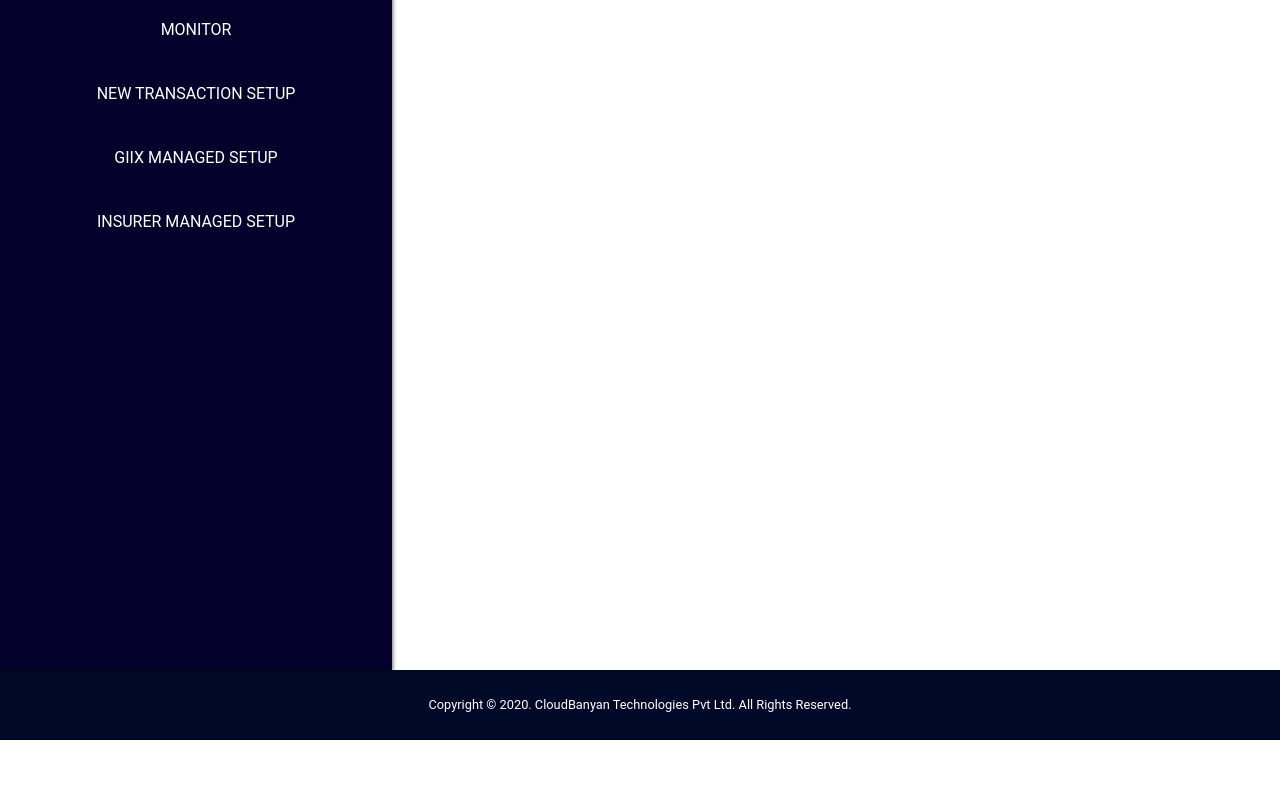
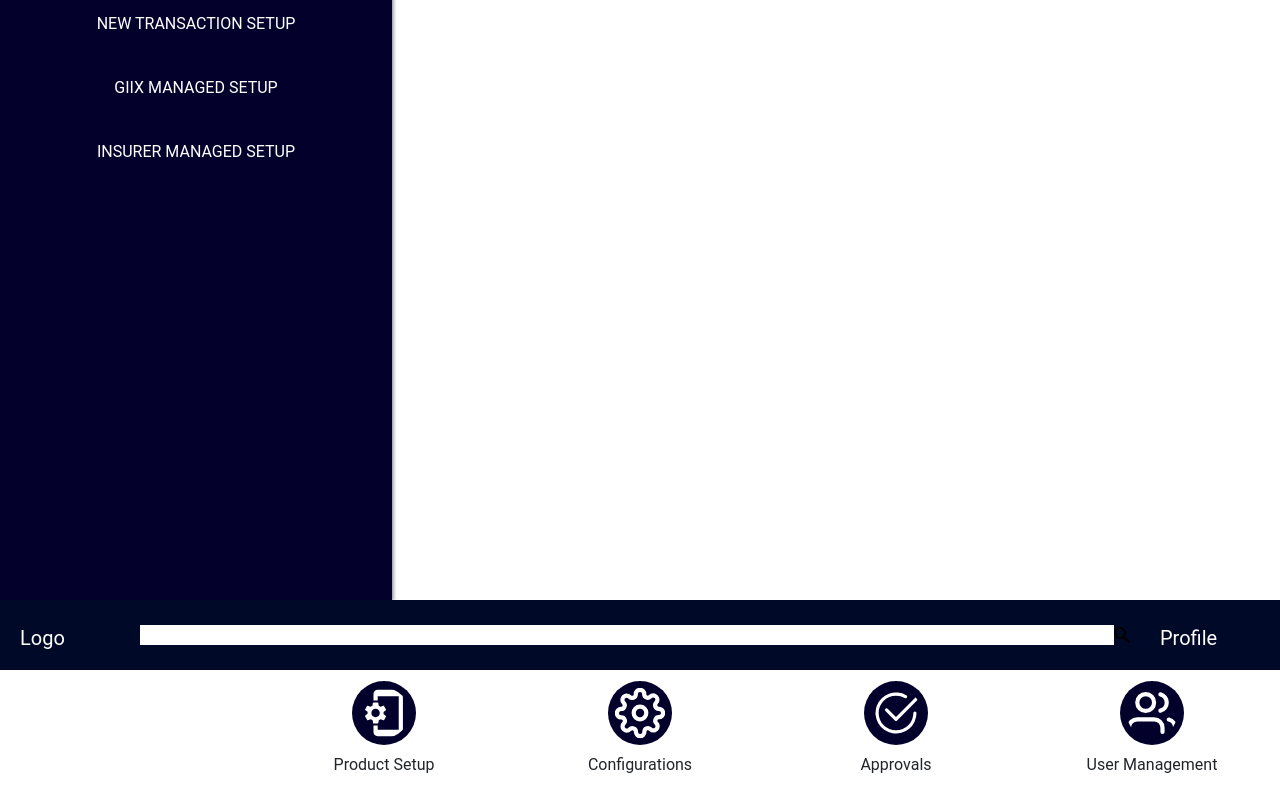
Before and after one commit to Artistic-cat/Temp, a React (Create React App) app: page /home in a window 1280 px wide. Shown: the part 200-1000 px from the top of the page. Before the commit the page ends 940 px from the top, so only its background shows below. Built offline with nearby package versions, Linux system fonts and the light colour scheme.

Commit message:
Home Page JS
Signed-off-by: Mohammed Rifas S <rifas2475@outlook.com>

```diff
--- a/src/Views/Home/Home.js
+++ b/src/Views/Home/Home.js
@@ -4,14 +4,39 @@ import "./Home.css"
 import Header from '../../Components/Header/Header';
 import Footer from '../../Components/Footer/Footer';
 import Sidebar from "../../Components/Sidebar/Sidebar";
+import {Container} from "react-bootstrap";
+import Col from "react-bootstrap/Col";
+import Row from "react-bootstrap/Row";
+import {MdPhonelinkSetup} from "react-icons/md";
+import {FiSettings, FiUsers} from "react-icons/fi";
+import {BsCheckCircle} from "react-icons/bs";
 
 function Home() {
     return (
         <div>
+            <Sidebar/>
             <Header/>
-            <div className="home" id="home">
-                <Sidebar/>
-            </div>
+            <Container>
+                <Row>
+                    <Col>
+                        <MdPhonelinkSetup style={{fontSize: '8vh'}} className="circle-inner-text mb-2"/>
+                        <p>Product Setup</p>
+                    </Col>
+                    <Col>
+                        <FiSettings style={{fontSize: '8vh'}} className="circle-inner-text mb-2"/>
+                        <p>Configurations</p>
+                    </Col>
+                    <Col>
+                        <BsCheckCircle style={{fontSize: '8vh'}} className="circle-inner-text mb-2"/>
+                        <p>Approvals</p>
+                    </Col>
+                    <Col>
+                        <FiUsers style={{fontSize: '8vh'}} className="circle-inner-text mb-2"/>
+                        <p>User Management</p>
+                    </Col>
+                </Row>
+            </Container>
+
             <Footer/>
         </div>
     )
```
